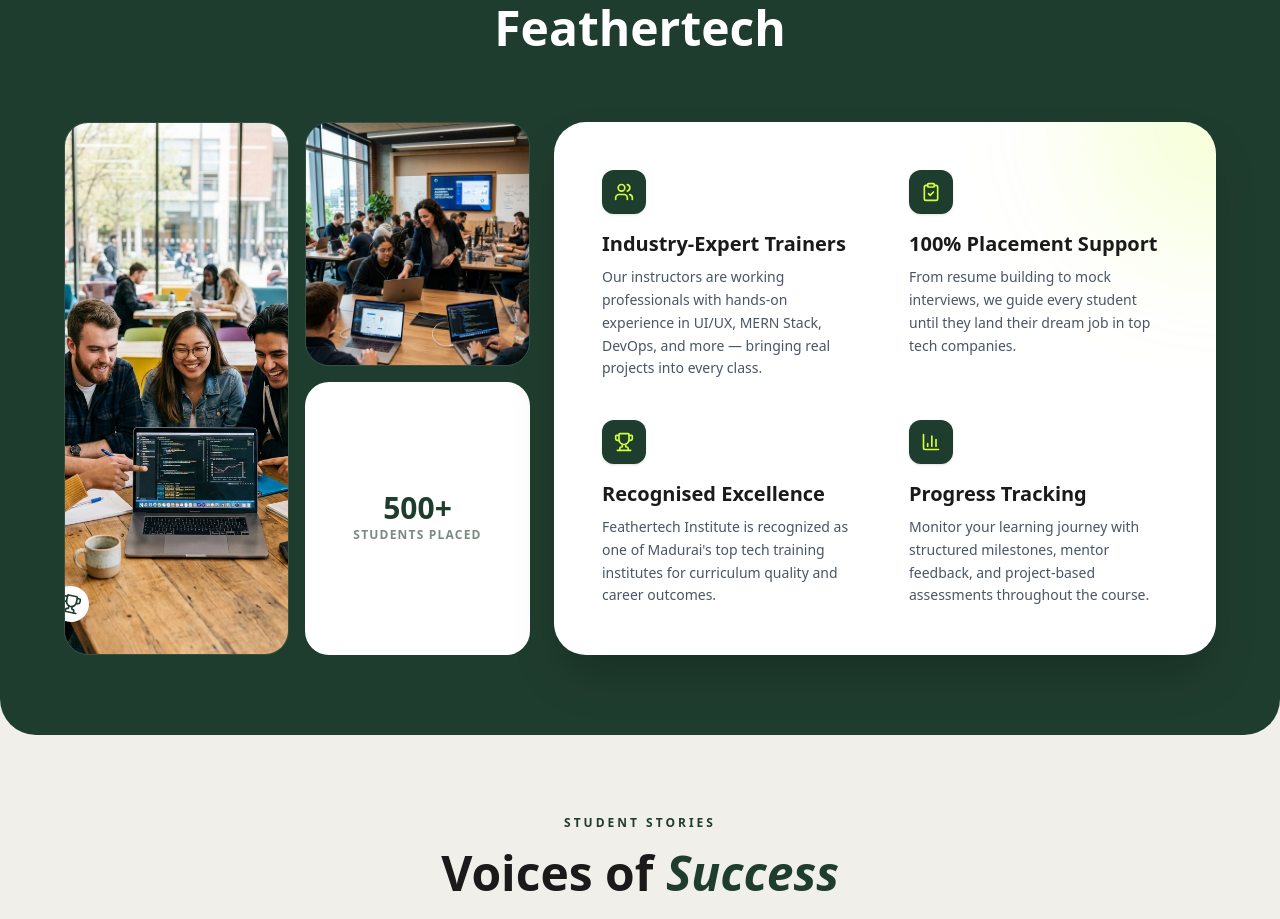
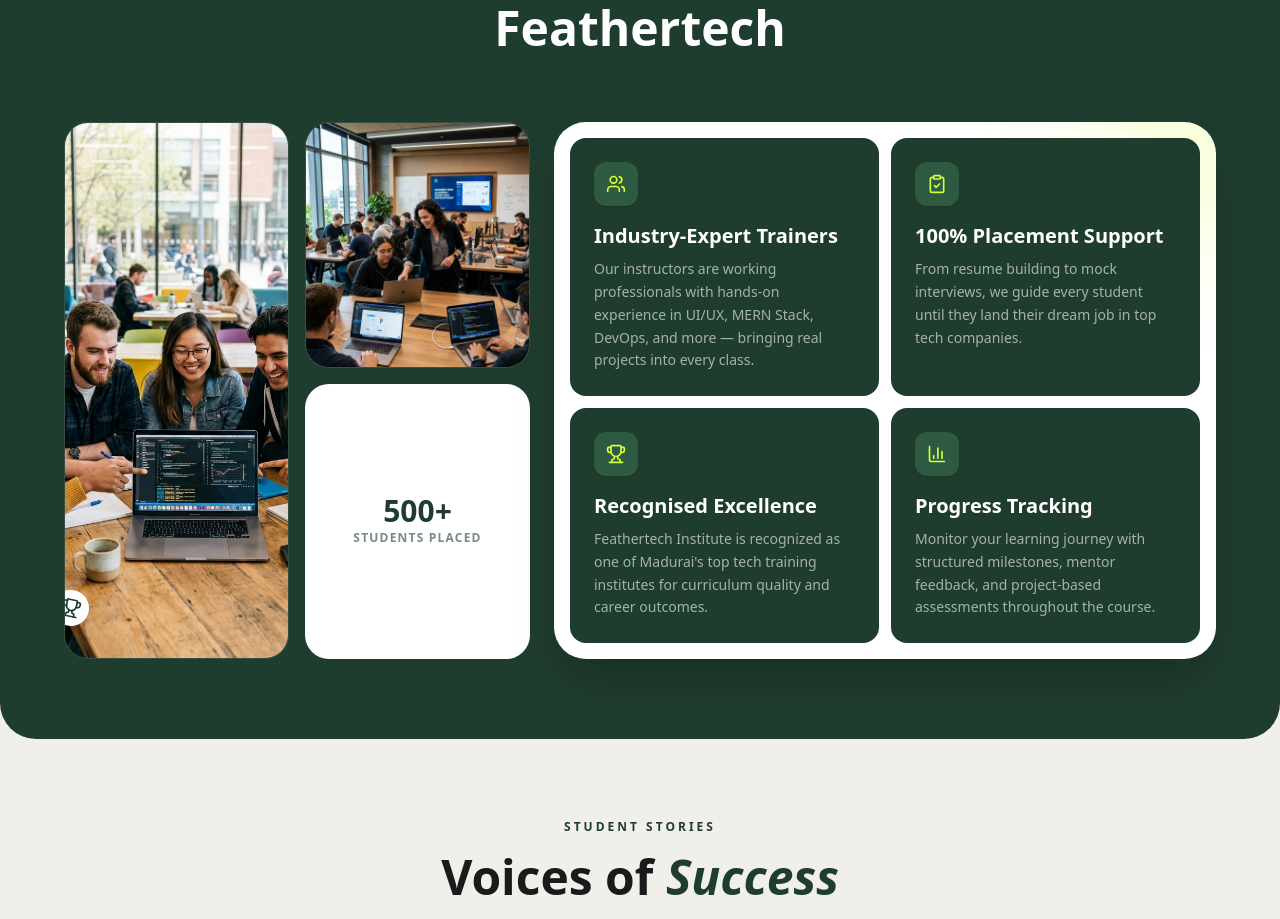
Before and after one commit to KALIL-devs/FeatherTech, a Next.js app: page / in a window 1280 px wide. Shown: the part 2165-3084 px from the top of the page. Built offline with nearby package versions, Linux system fonts and the light colour scheme.

Commit message:
Refactor feature points styling in WhyChooseUs
Updated styling for feature points section in WhyChooseUs component.

```diff
--- a/src/components/home/WhyChooseUs.tsx
+++ b/src/components/home/WhyChooseUs.tsx
@@ -78,16 +78,16 @@
             </div>
 
             {/* Right: Feature Points */}
-            <div className="lg:col-span-7 bg-white rounded-[2rem] p-8 md:p-12 grid grid-cols-1 md:grid-cols-2 gap-x-12 gap-y-10 shadow-2xl relative overflow-hidden">
+            <div className="lg:col-span-7 bg-white rounded-[2rem] p-4 md:p-4 grid grid-cols-1 md:grid-cols-2 gap-3 shadow-2xl relative overflow-hidden">
               <div className="absolute top-0 right-0 w-64 h-64 bg-[#D2FF3A]/20 rounded-full blur-3xl -mr-32 -mt-32 pointer-events-none" />
 
               {points.map((item, idx) => (
-                <div key={idx} className="relative z-10 flex flex-col items-start">
-                  <div className="bg-[#1F3D2E] p-3 rounded-xl mb-4 shadow-sm">
+                <div key={idx} className="relative z-10 bg-[#1F3D2E] rounded-2xl p-6 flex flex-col items-start">
+                  <div className="bg-[#2d5a40] p-3 rounded-xl mb-4 shadow-sm">
                     {item.icon}
                   </div>
-                  <h4 className="text-[#1A1A1A] text-xl font-bold mb-2">{item.title}</h4>
-                  <p className="text-gray-600 text-sm leading-relaxed">{item.description}</p>
+                  <h4 className="text-white text-xl font-bold mb-2">{item.title}</h4>
+                  <p className="text-white/60 text-sm leading-relaxed">{item.description}</p>
                 </div>
               ))}
             </div>
```
